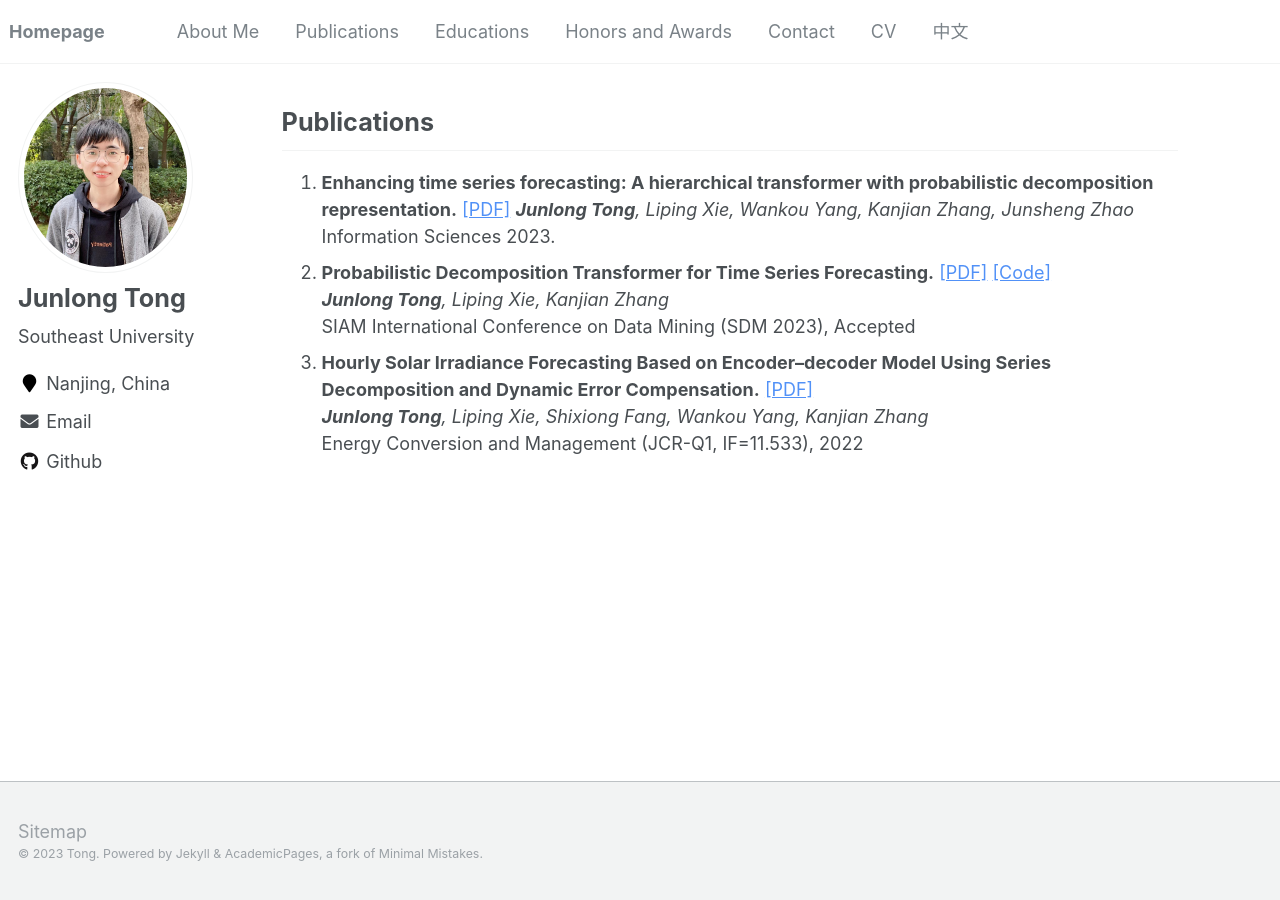
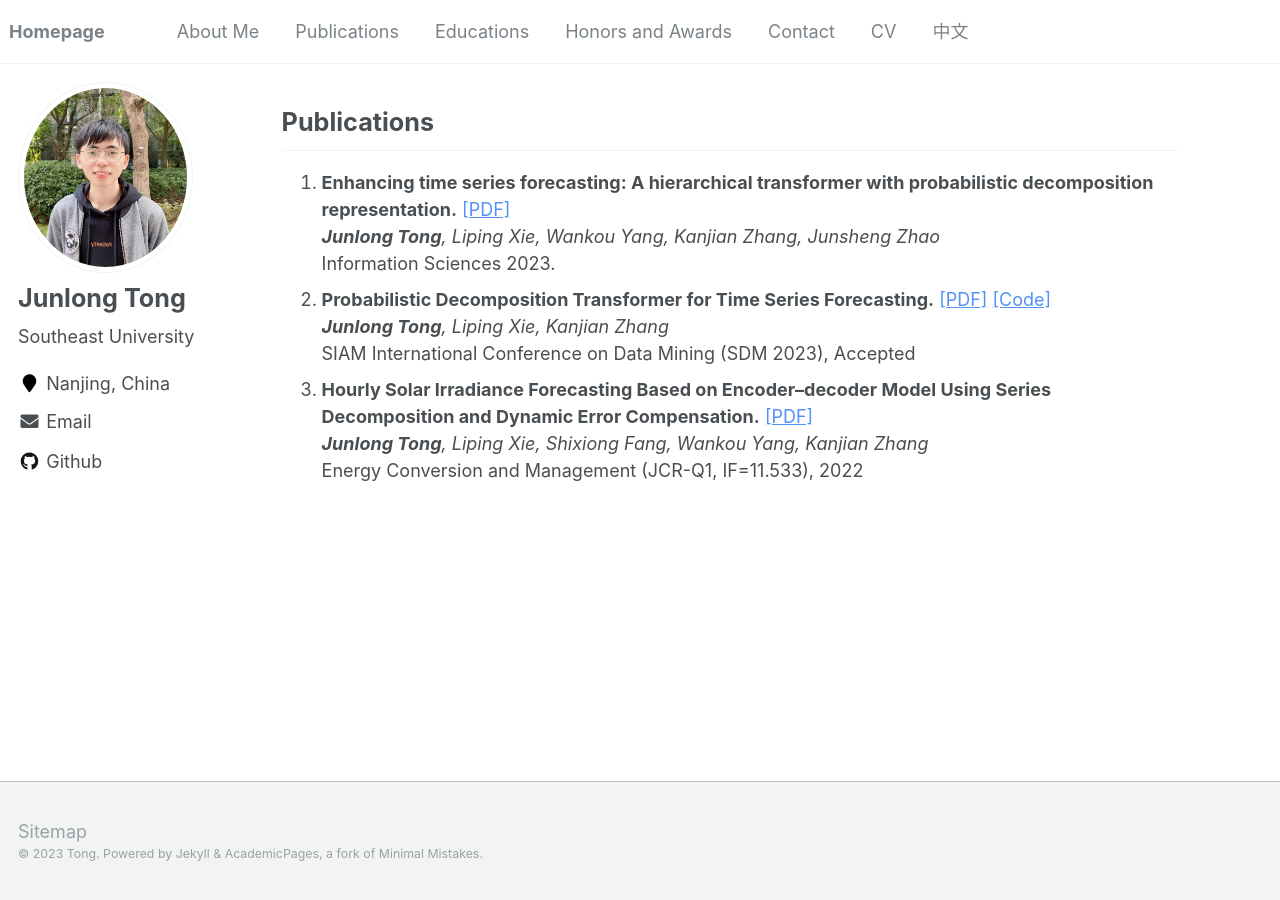
Before and after one commit to JL-tong/JL-tong.github.io, a Jekyll site: the page built from _pages/include/Publications.md, in a window 1280 px wide. Built offline with Jekyll 4.4.1, drawn with Linux system fonts in a browser that asks for light colours; our own code applies the rules of GitHub Pages for plain Markdown files; comment, search, counter and statistics services are not loaded.

```diff
--- a/_pages/include/Publications.md
+++ b/_pages/include/Publications.md
@@ -1,7 +1,7 @@
 # Publications
 <ol>
   <li><b>Enhancing time series forecasting: A hierarchical transformer with probabilistic decomposition representation.</b>
-  <a href="https://doi.org/10.1016/j.ins.2023.119410" target="_blank" rel="noopener noreferrer">[PDF]</a>
+  <a href="https://doi.org/10.1016/j.ins.2023.119410" target="_blank" rel="noopener noreferrer">[PDF]</a><br>
 <!--   <a href="https://github.com/JL-tong/PDTrans" target="_blank" rel="noopener noreferrer">[Code]</a><br>  -->
 	  <i><b>Junlong Tong</b>, Liping Xie, Wankou Yang, Kanjian Zhang, Junsheng Zhao<br></i>
       Information Sciences 2023.<br>
```
